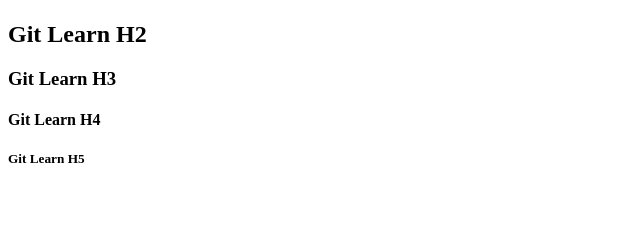
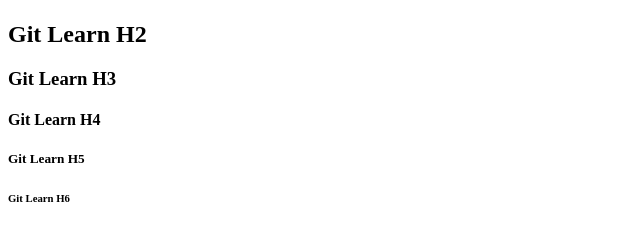
Before and after one commit to KhairulHasanRakib/Git-Learn, a plain HTML site: page index.html in a window 1280 px wide. Shown: the part 59-300 px from the top of the page, without its empty margins (0-640 px from the left). Drawn offline with Linux system fonts and the light colour scheme.

Commit message:
8th commit

```diff
--- a/index.html
+++ b/index.html
@@ -11,5 +11,6 @@
     <h3>Git Learn H3</h3>
     <h4>Git Learn H4</h4>
     <h5>Git Learn H5</h5>
+    <h6>Git Learn H6</h6>
 </body>
 </html>
```
